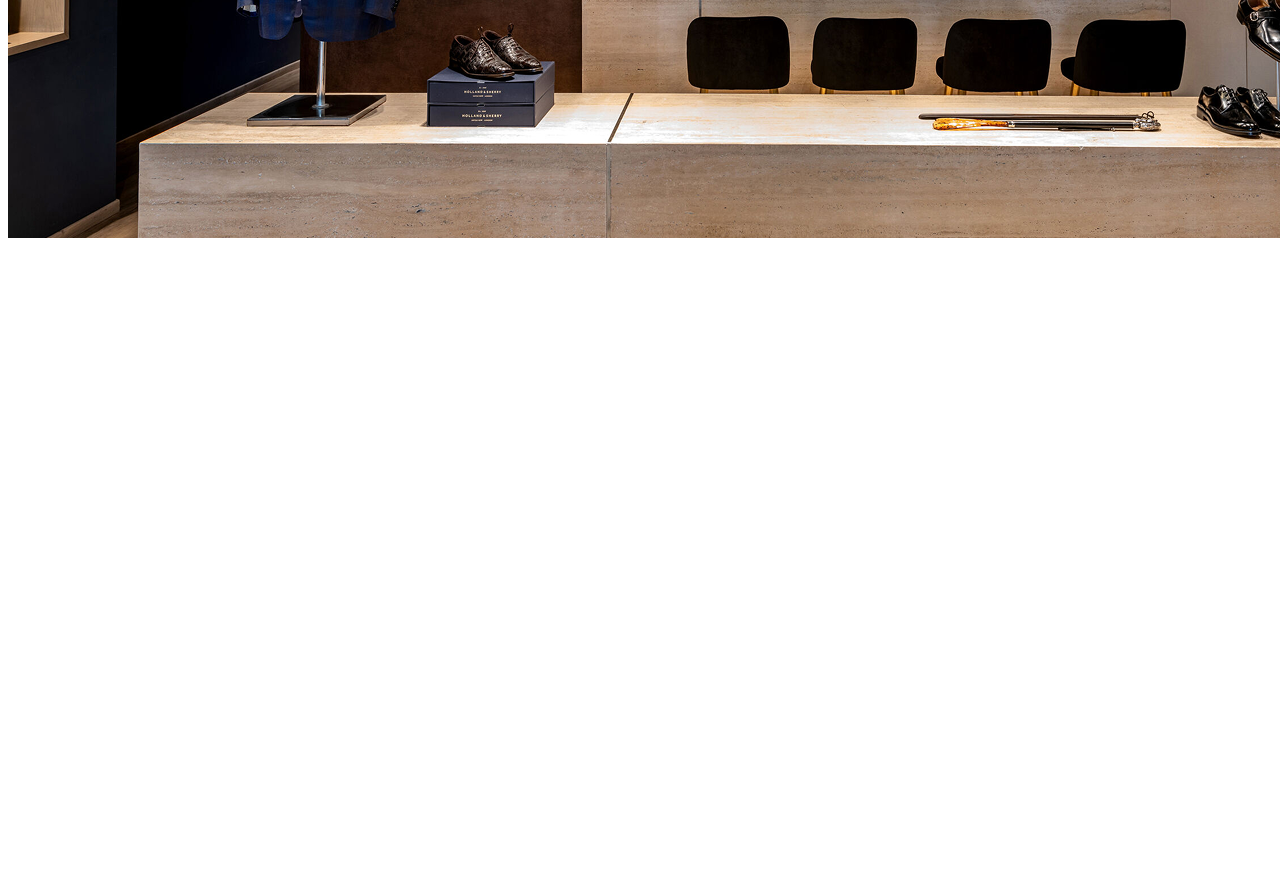
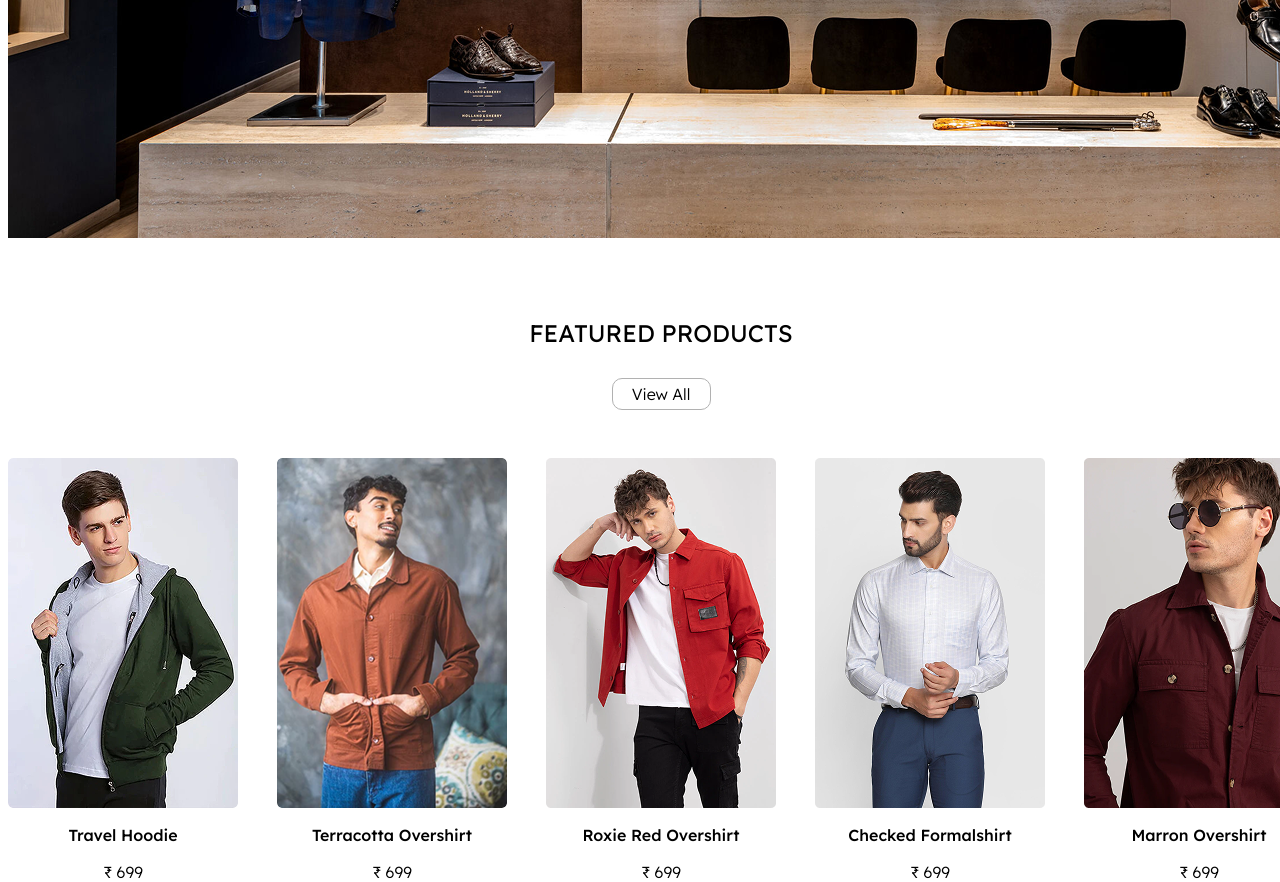
Before and after one commit to SalahEddineSghiri/exam, a plain HTML site: page index.html in a window 1280 px wide. Shown: the part 500-1382 px from the top of the page. Before the commit the page ends 800 px from the top, so only its background shows below. Drawn offline with Linux system fonts and the light colour scheme.

Commit message:
ajout sect2

```diff
--- a/index.css
+++ b/index.css
@@ -17,6 +17,9 @@ h1,h2,h3,h4,h5,h6{
     margin: 0;
     color: white;
     font-family:"Lexend", sans-serif;
+}
+.but:hover{
+    cursor: pointer;
 }
 .navbar{
     width: 1366px;
@@ -72,3 +75,60 @@ h1,h2,h3,h4,h5,h6{
     top: 112px;
     left: 417px;
 }
+.sect2{
+    width: 1306px;
+    height: 551px;
+    margin-top: 5rem;
+}
+.vi{
+width: 97px;
+height: 30px;
+border-radius: 10px;
+background-color: rgba(217, 217, 217, 0);
+border: solid 1px rgba(177, 177, 177, 1);
+display: flex;
+justify-content: center;
+align-items: center;
+justify-self: center;
+}
+.pr{
+    display: flex;
+    flex-direction: column;
+    gap: 10px;
+    justify-self: center;
+    align-items: center;
+    justify-content: center;
+    gap: 30px;
+    margin-bottom: 3rem;
+}
+.deu{
+    width: 1306px;
+    height: 424px;
+    display: flex;
+    flex-direction: row;
+    justify-content: space-between;
+}
+.im{
+    width: 230px;
+height: 350px;
+border-radius: 5px;
+object-fit: cover;
+}
+.prod{
+    width: 230px;
+    height: 424px;
+    display: flex;
+    flex-direction: column;
+    justify-content: space-between;
+    align-items: center;
+}
+.fno{
+    font-weight: 500;
+    font-size: 16px;
+    color: rgba(0, 0, 0, 1) ;
+}
+.fon{
+    font-weight: 300;
+    font-size: 16px;
+    color:rgba(0, 0, 0, 1)  ;
+}
--- a/index.html
+++ b/index.html
@@ -20,21 +20,21 @@
                 <img src="./assets/images/logo.png" alt="">
             </div>
             <div class="center">
-                <h3 style="font-weight: 400; font-size: 16px; color: rgba(0, 0, 0, 1);">PRODUCTS</h3>
-                <h3 style="font-weight: 400; font-size: 16px; color: rgba(0, 0, 0, 1);">SHOP</h3>
-                <h3 style="font-weight: 400; font-size: 16px;color: rgba(0, 0, 0, 1)">WEDDINGS</h3>
-                <h3 style="font-weight: 400; font-size: 16px;color: rgba(0, 0, 0, 1)">SERVICES</h3>
-                <h3 style="font-weight: 400; font-size: 16px;color: rgba(0, 0, 0, 1)">CONTACT</h3>
+                <h3 class="but" style="font-weight: 400; font-size: 16px; color: rgba(0, 0, 0, 1);">PRODUCTS</h3>
+                <h3 class="but" style="font-weight: 400; font-size: 16px; color: rgba(0, 0, 0, 1);">SHOP</h3>
+                <h3 class="but" style="font-weight: 400; font-size: 16px;color: rgba(0, 0, 0, 1)">WEDDINGS</h3>
+                <h3 class="but" style="font-weight: 400; font-size: 16px;color: rgba(0, 0, 0, 1)">SERVICES</h3>
+                <h3 class="but" style="font-weight: 400; font-size: 16px;color: rgba(0, 0, 0, 1)">CONTACT</h3>
             </div>
             <div class="right">
-                <img src="./assets/images/Vector.png" alt="">
-                <img src="./assets/images/shopping-cart.png" alt="">
-                <img src="./assets/images/search.png" alt="">
+                <img class="but" src="./assets/images/Vector.png" alt="">
+                <img class="but" src="./assets/images/shopping-cart.png" alt="">
+                <img class="but" src="./assets/images/search.png" alt="">
             </div>
         </div>
         <div class="sous">
             <div class="cont">
-                <h1 style="font-weight: 400; font-size: 30px;">LOOK YOUR BEST</h1>
+                <h1  style="font-weight: 400; font-size: 30px;">LOOK YOUR BEST</h1>
                 <h1 style="font-weight: 700; font-size: 45px;">FOR YOUR SPECIAL DAY</h1>
                 <div class="new">
                     <h4 style="font-weight: 700; font-size: 20px;">New Arrivals</h4>
@@ -42,5 +42,40 @@
             </div>
         </div>
     </div>
+    <div class="sect2">
+        <div class="pr">
+             <h1 style="font-weight: 400;font-size: 24px;color: rgba(0, 0, 0, 1);">FEATURED PRODUCTS</h1>
+            <div  class=" but vi">
+                <h4 style="font-weight: 300;font-size: 16px; color:rgba(0, 0, 0, 1) ;">View All</h4>
+            </div>
+        </div>
+        <div class="deu">
+                <div class="prod">
+                    <img class="im" src="./assets/images/Rectangle 3.png" alt="">
+                    <h5 class="fno">Travel Hoodie</h5>
+                    <h5 class="fon">₹ 699</h5>
+                </div>
+            <div class="prod">
+                <img class="im" src="./assets/images/Rectangle 4.png" alt="">
+                <h5 class="fno">Terracotta Overshirt</h5>
+                <h5 class="fon">₹ 699</h5>
+            </div>
+            <div class="prod">
+                <img src="./assets/images/Rectangle 5.png" alt="">
+                <h5 class="fno">Roxie Red Overshirt</h5>
+                <h5 class="fon">₹ 699</h5>
+            </div>
+            <div class="prod">
+                <img src="./assets/images/Rectangle 6.png" alt="">
+                <h5 class="fno">Checked Formalshirt</h5>
+                <h5 class="fon">₹ 699</h5>
+            </div>
+            <div class="prod">
+                <img src="./assets/images/Rectangle 7.png" alt="">
+                <h5 class="fno">Marron Overshirt</h5>
+                <h5 class="fon">₹ 699</h5>
+            </div>
+        </div>
+    </div>
 </body>
 </html>
```
Also changed, not shown: assets/images/Rectangle 3.png (added), assets/images/Rectangle 4.png (added), assets/images/Rectangle 5.png (added), assets/images/Rectangle 6.png (added), assets/images/Rectangle 7.png (added).
